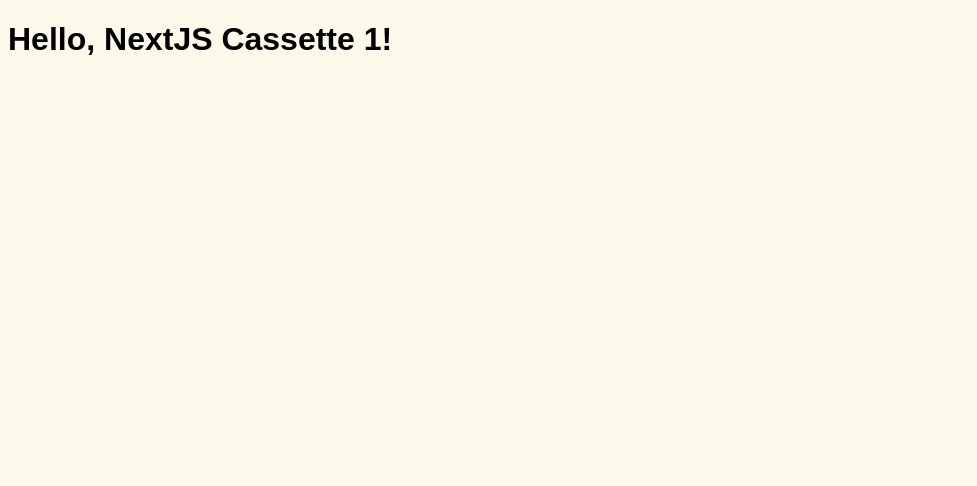
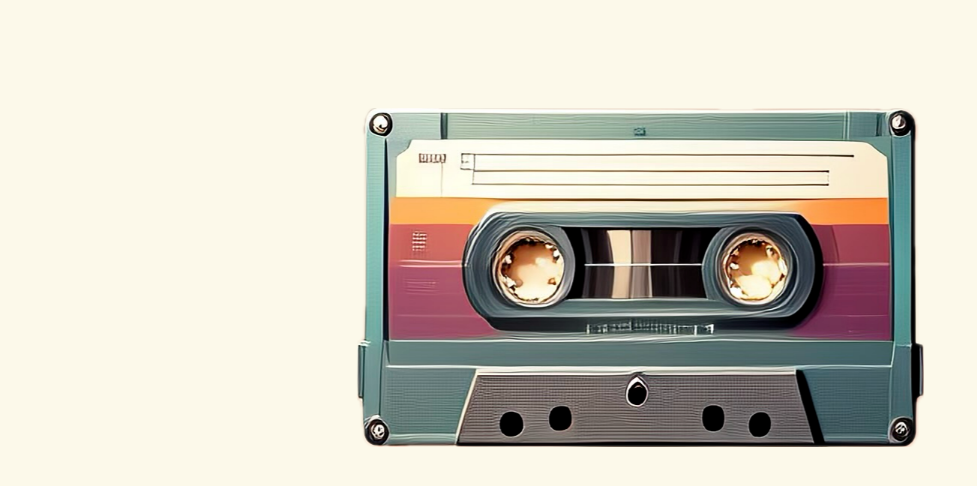
Before and after one commit to razarauf-ccript/cassette-tape, a Next.js app in the folder cassette-tape/: page /cassette/1 in a window 1280 px wide. Shown: the top 486 px of the page, without its empty margins (0-977 px from the left). Built offline with nearby package versions, Linux system fonts and the light colour scheme.

Commit message:
adds tailwind back into the file; refactors code; creates action.ts to access db in client;

```diff
--- a/cassette-tape/app/cassette/[id]/page.tsx
+++ b/cassette-tape/app/cassette/[id]/page.tsx
@@ -1,5 +1,7 @@
+import React from "react"
 import { redirect } from 'next/navigation';
 import { loadEnvConfig } from '@next/env'
+import TapeCreator from "../tapeCreator";
 
 
 export default async function CassettePage({
@@ -8,14 +10,17 @@
   params: Promise<{ id: string }>
 }) {
 
-  const {id} = await params
+  const { id } = await params
 
-  console.log(id);
+  // console.log(id);
 
   return (
     <div >
       <main>
-        <h1>Hello, NextJS Cassette {id}!</h1>
+        <div className="bodyParent">
+          <TapeCreator id={id} />
+          {/* <h1>{JSON.stringify(cassette, null, 2)}</h1> */}
+        </div>
       </main>
     </div>
   );
--- /dev/null
+++ b/cassette-tape/app/cassette/action.ts
@@ -0,0 +1,11 @@
+"use server"
+
+import { createClient } from '@/utils/supabase/server';
+
+export const CreateTape = async () => {
+
+    const supabaseClient = await createClient();
+    const { data: Cassete, error } = await supabaseClient.from("cassette").insert({cassette_name: "My Mixtape"}).select().single();
+    return Cassete;
+
+}
--- /dev/null
+++ b/cassette-tape/app/cassette/page.tsx
@@ -0,0 +1,6 @@
+import { redirect, RedirectType } from 'next/navigation'
+
+export default function Cassette() {
+    redirect('/', RedirectType.replace);
+    return (<></>);
+}
--- /dev/null
+++ b/cassette-tape/app/cassette/tapeCreator.tsx
@@ -0,0 +1,25 @@
+"use client"
+import React from "react"
+import Image from "next/image";
+import { redirect, RedirectType } from 'next/navigation'
+import { CreateTape } from "./action";
+
+export default function TapeCreator({ id }: { id: string }) {
+
+  React.useEffect(() => {
+    setTranslate(true);
+  }, []);
+
+  let [translate, setTranslate] = React.useState(false);
+
+  return (
+    <div >
+      <main>
+        <div className="bodyParent">
+          <img className={`cassetteTape ${translate ? "translateImg" : ""}`} src="/cassette-tape.png" />
+          <h4>Click on the image to start creating your mixtape</h4>
+        </div>
+      </main>
+    </div>
+  );
+}
--- a/cassette-tape/app/globals.css
+++ b/cassette-tape/app/globals.css
@@ -1,10 +1,12 @@
+/* @tailwind base;
+@tailwind components;
+@tailwind utilities; */
+
 /*
-
 #FCF9EA
 #BADFDB
 #FFA4A4
 #FFBDBD
-
 */
 
 .bodyParent {
@@ -15,14 +17,8 @@
 }
 
 .cassetteTape {
-    /* width: 25%; */
-  }
-
-@media (max-width: 768px) {
-  .cassetteTape {
     width: 75%;
   }
-}
 
 @keyframes tapeAnimation {
   from {transform: translateY(0px);}
--- /dev/null
+++ b/cassette-tape/app/tapeRedirector.tsx
@@ -0,0 +1,28 @@
+"use client"
+import React from "react"
+import Image from "next/image";
+import { redirect, RedirectType } from 'next/navigation'
+import { CreateTape } from "./cassette/action";
+
+const TapeImage: React.FC = () => {
+  const onClickHandler = async () => {
+    const cassette = await CreateTape();
+    if (cassette) {
+      redirect('/cassette/'+cassette.id, RedirectType.replace)
+    }
+  }
+
+  return (
+    <div >
+      <main>
+        <div className="bodyParent">
+          <img onClick={onClickHandler} className="cassetteTape" src="/cassette-tape.png"/>
+          <h4>Click on the image to start creating your mixtape</h4>
+        </div>
+
+      </main>
+    </div>
+  );
+}
+
+export default TapeImage;
--- a/cassette-tape/utils/supabase/server.ts
+++ b/cassette-tape/utils/supabase/server.ts
@@ -1,4 +1,3 @@
-
 import { createServerClient } from '@supabase/ssr'
 import { cookies } from 'next/headers'
 
```
Also changed, not shown: cassette-tape/app/page.tsx (+7 -7 lines), cassette-tape/app/tapeImage.tsx (deleted, +0 -23 lines).
